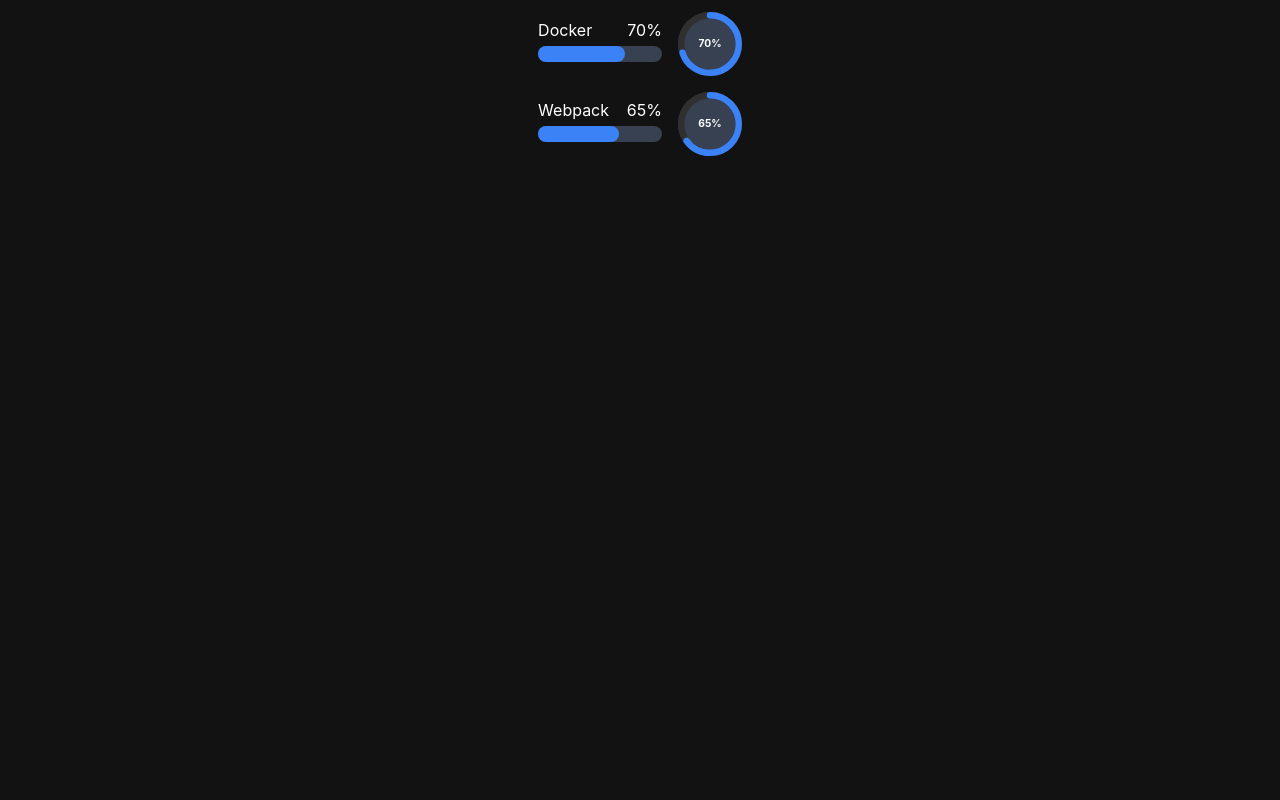
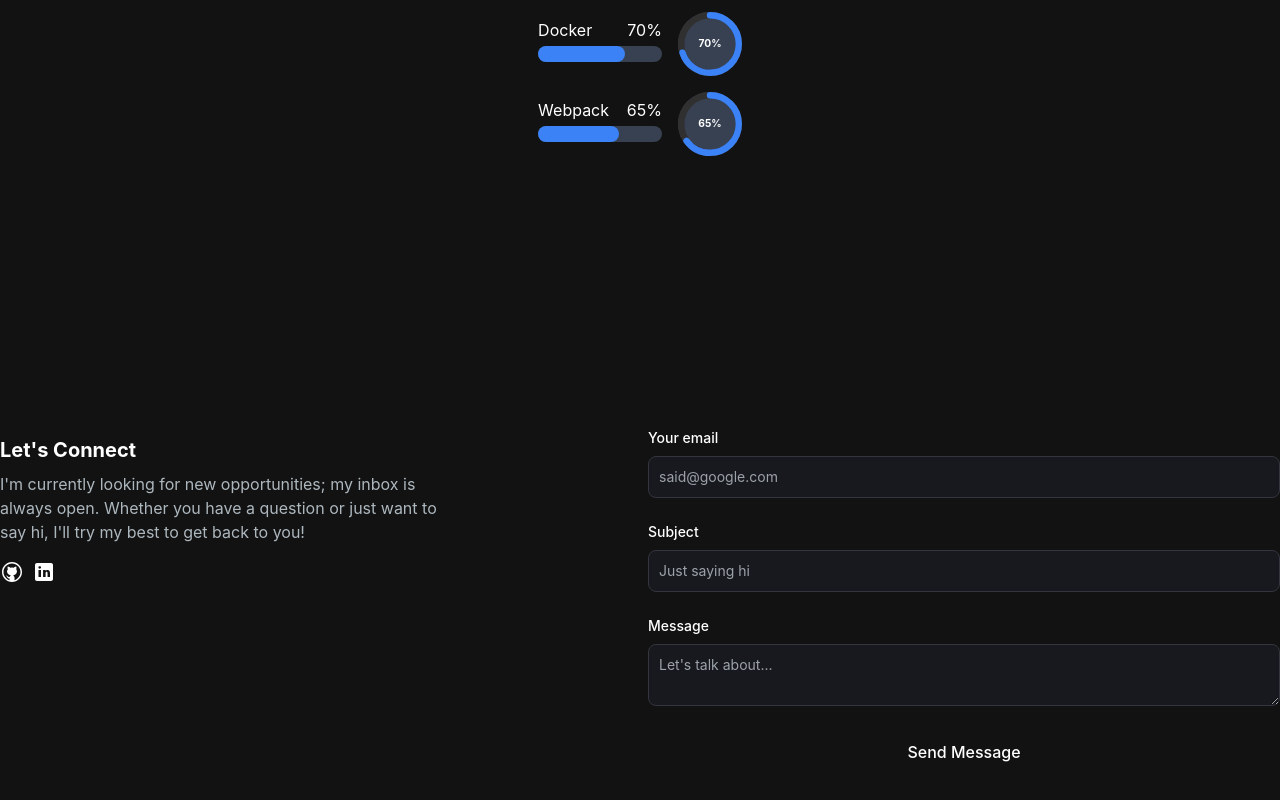
Before and after one commit to 12siragi/saidi-portfolio-, a Next.js app: page / in a window 1280 px wide. Shown: the part 2884-3684 px from the top of the page. Before the commit the page ends 3168 px from the top, so only its background shows below. Built offline with nearby package versions, Linux system fonts and the light colour scheme.

Commit message:
saidportfolio

```diff
--- a/package.json
+++ b/package.json
@@ -18,7 +18,8 @@
     "react-countup": "^6.5.3",
     "react-dom": "^18.3.1",
     "react-spring": "^9.7.4",
-    "react-type-animation": "^3.2.0"
+    "react-type-animation": "^3.2.0",
+    "resend": "^4.0.1-alpha.0"
   },
   "devDependencies": {
     "eslint": "^8",
--- /dev/null
+++ b/src/app/api/send/route.js
@@ -0,0 +1,35 @@
+import { NextResponse } from "next/server";
+import { Resend } from "resend";
+
+// Initialize Resend with your API key
+const resend = new Resend(process.env.RESEND_API_KEY);
+const fromEmail = process.env.FROM_EMAIL;
+
+export async function POST(req) {
+  try {
+    const { email, subject, message } = await req.json();
+    console.log("Email sent to:", email);
+
+    // Create the HTML content for the email
+    const htmlContent = `
+      <h1>${subject}</h1>
+      <p>Thank you for contacting us!</p>
+      <p>New message submitted:</p>
+      <p>${message}</p>
+    `;
+
+    // Send the email using Resend
+    const data = await resend.emails.send({
+      from: fromEmail,
+      to: [fromEmail, email],
+      subject: subject,
+      html: htmlContent,
+    });
+
+    // Respond with the data returned by Resend
+    return NextResponse.json(data);
+  } catch (error) {
+    console.error("Error sending email:", error);
+    return NextResponse.json({ error: error.message }, { status: 500 });
+  }
+}
--- /dev/null
+++ b/src/app/components/EmailSection.jsx
@@ -0,0 +1,137 @@
+"use client";
+import React, { useState } from "react";
+import GithubIcon from "../../../public/github-icon.svg";
+import LinkedinIcon from "../../../public/linkedin-icon.svg";
+import Link from "next/link";
+import Image from "next/image";
+
+const EmailSection = () => {
+  const [emailSubmitted, setEmailSubmitted] = useState(false);
+  const [loading, setLoading] = useState(false);
+  const [error, setError] = useState(null);
+
+  const handleSubmit = async (e) => {
+    e.preventDefault();
+    setLoading(true);
+    setError(null); // Reset any previous errors
+
+    const data = {
+      email: e.target.email.value,
+      subject: e.target.subject.value,
+      message: e.target.message.value,
+    };
+
+    const JSONdata = JSON.stringify(data);
+    const endpoint = "/api/send";
+
+    const options = {
+      method: "POST",
+      headers: {
+        "Content-Type": "application/json",
+      },
+      body: JSONdata,
+    };
+
+    try {
+      const response = await fetch(endpoint, options);
+      const resData = await response.json();
+
+      if (response.ok) {
+        console.log("Message sent successfully.");
+        setEmailSubmitted(true);
+      } else {
+        console.error("Error sending message:", resData.error);
+        setError("Failed to send message. Please try again later.");
+      }
+    } catch (err) {
+      console.error("Error:", err);
+      setError("An unexpected error occurred. Please try again later.");
+    } finally {
+      setLoading(false);
+    }
+  };
+
+  return (
+    <section id="contact" className="grid md:grid-cols-2 my-12 md:my-12 py-24 gap-4 relative">
+      <div className="bg-[radial-gradient(ellipse_at_center,_var(--tw-gradient-stops))] from-primary-900 to-transparent rounded-full h-80 w-80 z-0 blur-lg absolute top-3/4 -left-4 transform -translate-x-1/2 -translate-1/2"></div>
+      <div className="z-10">
+        <h5 className="text-xl font-bold text-white my-2">Let&apos;s Connect</h5>
+        <p className="text-[#ADB7BE] mb-4 max-w-md">
+          I&apos;m currently looking for new opportunities; my inbox is always open.
+          Whether you have a question or just want to say hi, I&apos;ll try my best
+          to get back to you!
+        </p>
+        <div className="socials flex flex-row gap-2">
+          <Link href="https://github.com/12siragi?tab=repositories">
+            <Image src={GithubIcon} alt="GitHub profile link" width={24} height={24} />
+          </Link>
+          <Link href="https://www.linkedin.com/in/saidi-siragi-1276ba262/">
+            <Image src={LinkedinIcon} alt="LinkedIn profile link" width={24} height={24} />
+          </Link>
+        </div>
+      </div>
+      <div>
+        {emailSubmitted ? (
+          <p className="text-green-500 text-sm mt-2" aria-live="polite">
+            Email sent successfully!
+          </p>
+        ) : (
+          <form className="flex flex-col" onSubmit={handleSubmit}>
+            {error && (
+              <p className="text-red-500 text-sm mb-2" aria-live="assertive">
+                {error}
+              </p>
+            )}
+            <div className="mb-6">
+              <label htmlFor="email" className="text-white block mb-2 text-sm font-medium">
+                Your email
+              </label>
+              <input
+                name="email"
+                type="email"
+                id="email"
+                required
+                className="bg-[#18191E] border border-[#33353F] placeholder-[#9CA2A9] text-gray-100 text-sm rounded-lg block w-full p-2.5"
+                placeholder="said@google.com"
+              />
+            </div>
+            <div className="mb-6">
+              <label htmlFor="subject" className="text-white block text-sm mb-2 font-medium">
+                Subject
+              </label>
+              <input
+                name="subject"
+                type="text"
+                id="subject"
+                required
+                className="bg-[#18191E] border border-[#33353F] placeholder-[#9CA2A9] text-gray-100 text-sm rounded-lg block w-full p-2.5"
+                placeholder="Just saying hi"
+              />
+            </div>
+            <div className="mb-6">
+              <label htmlFor="message" className="text-white block text-sm mb-2 font-medium">
+                Message
+              </label>
+              <textarea
+                name="message"
+                id="message"
+                required
+                className="bg-[#18191E] border border-[#33353F] placeholder-[#9CA2A9] text-gray-100 text-sm rounded-lg block w-full p-2.5"
+                placeholder="Let's talk about..."
+              />
+            </div>
+            <button
+              type="submit"
+              disabled={loading}
+              className="bg-primary-500 hover:bg-primary-600 text-white font-medium py-2.5 px-5 rounded-lg w-full"
+            >
+              {loading ? "Sending..." : "Send Message"}
+            </button>
+          </form>
+        )}
+      </div>
+    </section>
+  );
+};
+
+export default EmailSection;
--- a/src/app/page.js
+++ b/src/app/page.js
@@ -3,6 +3,7 @@ import HeroSection from "./components/HeroSection";
 import Navbar from "./components/Navbar";
 import About from "./components/About";
 import Skills from "./components/Skills";
+import EmailSection from "./components/EmailSection";
 
 export default function Home() {
   return (
@@ -11,7 +12,7 @@ export default function Home() {
      <HeroSection />
      <About />
      <Skills />
-
+     <EmailSection />
       </main>
   );
 }
```
Also changed, not shown: 1 other file (tests, documents, lock files or other folders).
